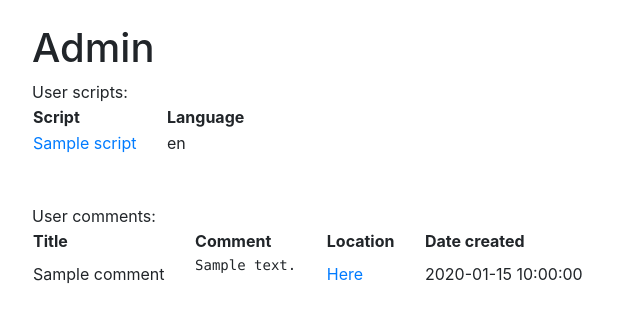
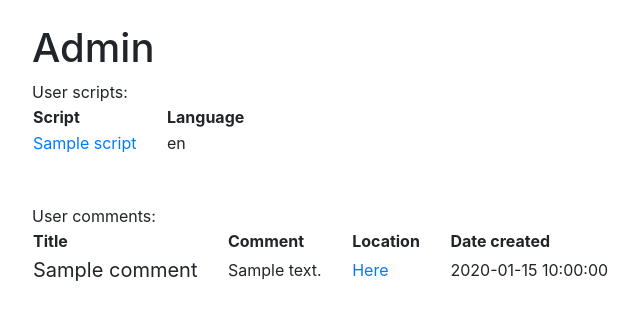
Before and after one commit to SirVeggie/Tsoha, a Flask app: page /users/1/ in a window 1280 px wide. Shown: the part 70-393 px from the top of the page, without its empty margins (53-693 px from the left). Run offline with Flask 2, Linux system fonts and the light colour scheme; data comes from the database, SQL or seed files in the repository; tables that the repository leaves empty hold one stand-in row (values such as "Sample post"); some libraries are stand-ins or nearby versions.

Commit message:
Small tweaks and fix

```diff
--- a/application/comments/forms.py
+++ b/application/comments/forms.py
@@ -10,7 +10,7 @@ class CommentForm(FlaskForm):
 
     content = TextAreaField("content", [validators.Regexp('\w+'
                                         , message='- Content must not be empty -')
-                                    , validators.Length(max=500
+                                    , validators.Length(max=2000
                                         , message='- Content is too long -')])
 
     class Meta:
--- a/application/scripts/views.py
+++ b/application/scripts/views.py
@@ -105,7 +105,7 @@ def script_modify(script_id):
     s.content = request.form.get("content")
     db.session().commit()
 
-    return redirect("/scripts" + str(script_id) + "/")
+    return redirect(url_for("script_show", script_id=script_id))
 
 
 @app.route("/scripts/<script_id>/delete/", methods=["POST"])
@@ -113,6 +113,8 @@ def script_modify(script_id):
 def script_delete(script_id):
     if not validate_script_id(script_id):
         return redirect(url_for("script_list"))
+
+    s = Script.query.get(script_id)
 
     if s.author_id != current_user.id and not current_user.is_admin():
         return redirect(url_for("script_list"))
--- a/application/templates/layout.html
+++ b/application/templates/layout.html
@@ -29,7 +29,15 @@
     }
 
     span.pre {
-      white-space: pre;
+      white-space: pre-wrap;
+    }
+
+    th.pre {
+      white-space: pre-wrap;
+    }
+
+    td.pre {
+      white-space: pre-wrap;
     }
     </style>
 
--- a/application/templates/scripts/list.html
+++ b/application/templates/scripts/list.html
@@ -4,7 +4,7 @@
 <table>
   <tr>
     <th>Script</th>
-    <th style="white-space: pre;">       </th>
+    <th class="pre">       </th>
     <th>Language</th>
   </tr>
   {% for script in scripts %}
--- a/application/templates/scripts/single.html
+++ b/application/templates/scripts/single.html
@@ -55,7 +55,7 @@ Comments:
     {% else %}
       <td></td>
     {% endif %}
-      <td style="white-space: pre-wrap;">{{ com.comment.content }}</td>
+      <td class="pre">{{ com.comment.content }}</td>
     </tr>
   </table>
 </div><br>
--- a/application/templates/users/userpage.html
+++ b/application/templates/users/userpage.html
@@ -6,7 +6,7 @@ User scripts:
 <table>
   <tr>
     <th>Script</th>
-    <th style="white-space: pre;">       </th>
+    <th class="pre">       </th>
     <th>Language</th>
   </tr>
   {% for script in scripts %}
@@ -25,7 +25,7 @@ User favourites:
 <table>
   <tr>
     <th>Script</th>
-    <th style="white-space: pre;">       </th>
+    <th class="pre">       </th>
     <th>Language</th>
   </tr>
   {% for fav in favourites %}
@@ -44,18 +44,18 @@ User comments:
 <table>
   <tr>
     <th>Title</th>
-    <th style="white-space: pre;">       </th>
+    <th class="pre">       </th>
     <th>Comment</th>
-    <th style="white-space: pre;">       </th>
+    <th class="pre">       </th>
     <th>Location</th>
-    <th style="white-space: pre;">       </th>
+    <th class="pre">       </th>
     <th>Date created</th>
   </tr>
   {% for comment in comments %}
   <tr>
-    <td>{{ comment.title }}</td>
+    <td style="font-size: 20px;">{{ comment.title }}</td>
     <td></td>
-    <td><pre>{{ comment.content }}</pre></td>
+    <td class="pre">{{ comment.content }}</td>
     <td></td>
     <td><a href="/scripts/{{ comment.script_id }}">Here</a></td>
     <td></td>
```
Also changed, not shown: application/templates/scripts/new.html (+0 -9 lines).
